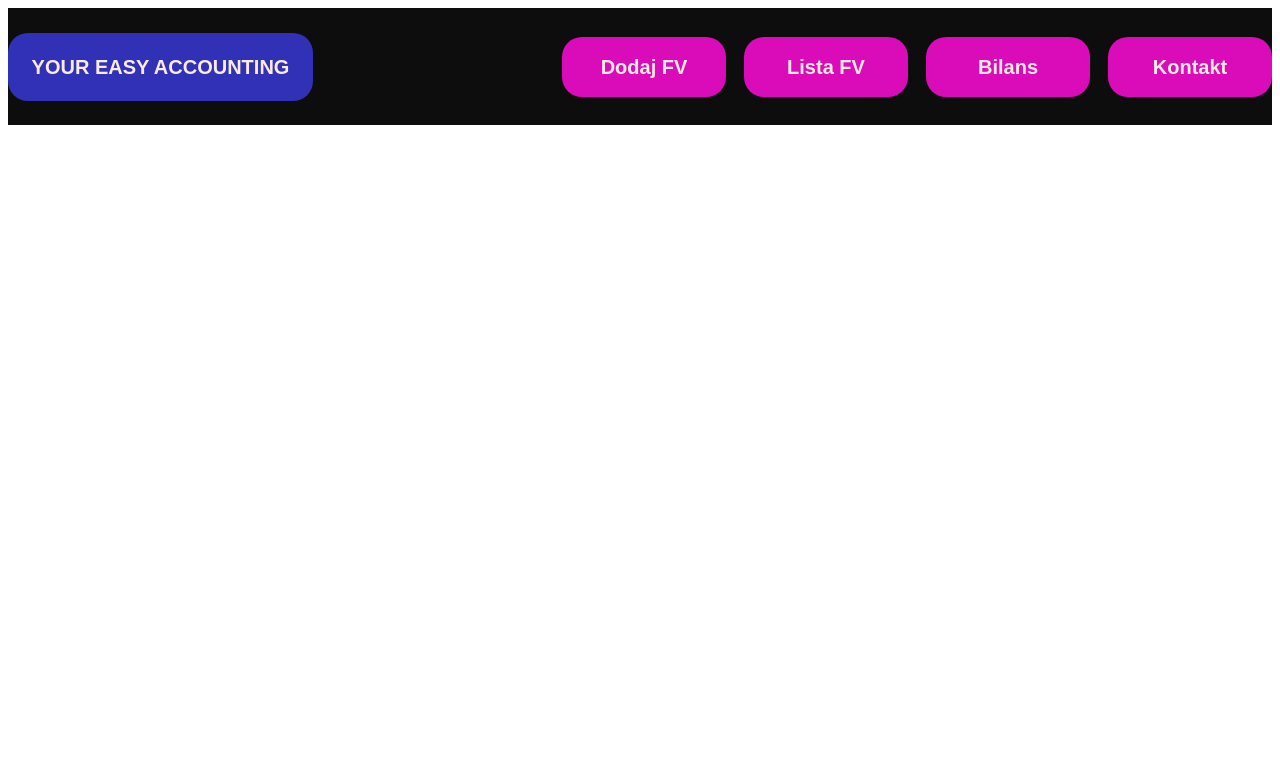
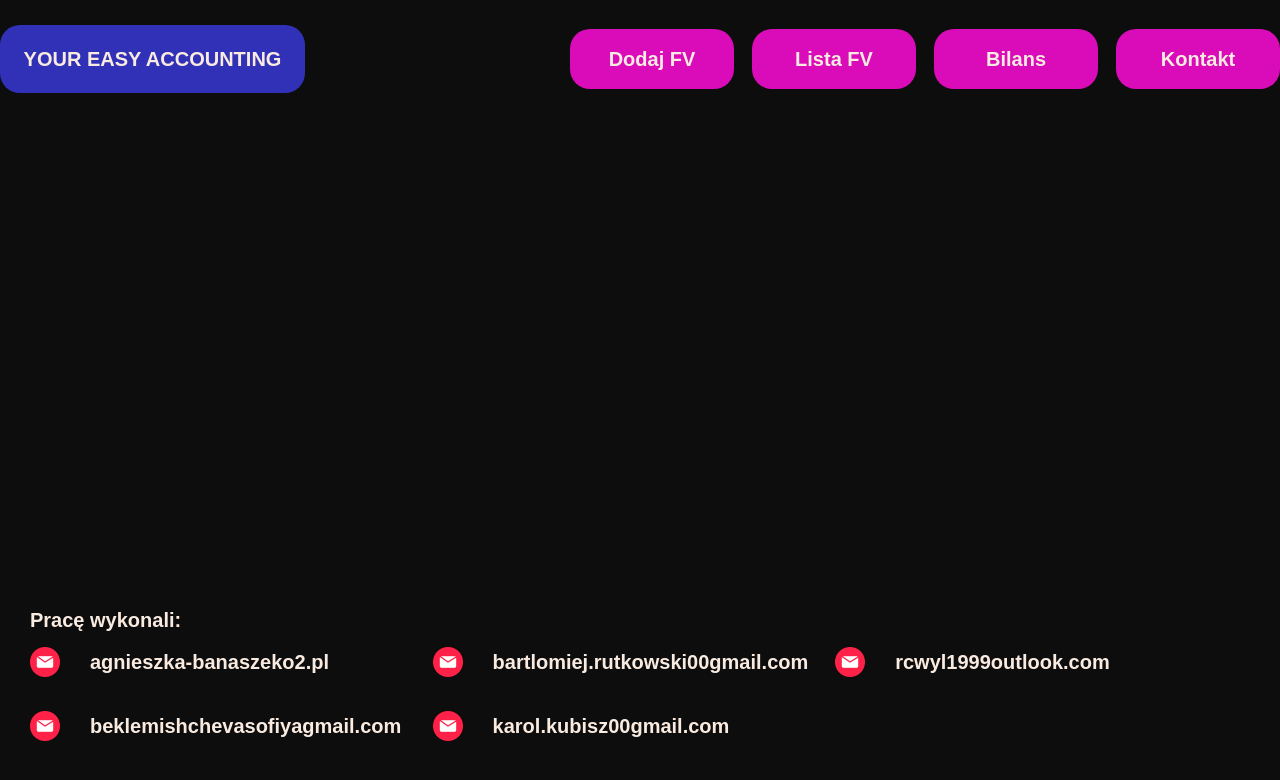
Before and after one commit to SofiiaBeklemishcheva/57986_58134_51409_58666_58667, an Angular app in the folder yourEasyAccountingClinet/: page / in a window 1280 px wide. Shown: the top 780 px of the page. Built offline with nearby package versions, Linux system fonts and the light colour scheme.

Commit message:
header & footer

```diff
--- a/yourEasyAccountingClinet/src/app/app.component.html
+++ b/yourEasyAccountingClinet/src/app/app.component.html
@@ -1 +1,3 @@
-<app-header></app-header> <router-outlet></router-outlet>
+<app-header></app-header>
+<router-outlet></router-outlet>
+<app-footer style="position: fixed; bottom: 0px"></app-footer>
--- a/yourEasyAccountingClinet/src/app/app.component.ts
+++ b/yourEasyAccountingClinet/src/app/app.component.ts
@@ -1,13 +1,14 @@
 import { Component } from '@angular/core';
 import { RouterOutlet } from '@angular/router';
 import { HeaderComponent } from './header/header.component';
+import { FooterComponent } from './footer/footer.component';
 
 @Component({
   selector: 'app-root',
   standalone: true,
   templateUrl: './app.component.html',
   styleUrl: './app.component.css',
-  imports: [RouterOutlet, HeaderComponent],
+  imports: [RouterOutlet, HeaderComponent, FooterComponent],
 })
 export class AppComponent {
   title = 'yourEasyAccountingClinet';
--- /dev/null
+++ b/yourEasyAccountingClinet/src/app/footer/footer.component.css
@@ -0,0 +1,13 @@
+.footer {
+  padding: 25px 30px;
+}
+
+.footer-authors {
+  margin: 15px 0;
+  font-size: 20px;
+}
+
+.footer-emails {
+  display: flex;
+  flex-wrap: wrap;
+}
--- /dev/null
+++ b/yourEasyAccountingClinet/src/app/footer/footer.component.html
@@ -0,0 +1,25 @@
+<footer class="footer">
+  <h2 class="footer-authors">Pracę wykonali:</h2>
+  <div class="footer-emails">
+    <div class="email">
+      <img class="email-image" src="../../assets/email.png" alt="email" />
+      <span class="email-label">agnieszka-banaszeko2.pl</span>
+    </div>
+    <div class="email">
+      <img class="email-image" src="../../assets/email.png" alt="email" />
+      <span class="email-label">bartlomiej.rutkowski00gmail.com</span>
+    </div>
+    <div class="email">
+      <img class="email-image" src="../../assets/email.png" alt="email" />
+      <span class="email-label">rcwyl1999outlook.com</span>
+    </div>
+    <div class="email">
+      <img class="email-image" src="../../assets/email.png" alt="email" />
+      <span class="email-label">beklemishchevasofiyagmail.com</span>
+    </div>
+    <div class="email">
+      <img class="email-image" src="../../assets/email.png" alt="email" />
+      <span class="email-label">karol.kubisz00gmail.com</span>
+    </div>
+  </div>
+</footer>
--- a/yourEasyAccountingClinet/src/app/header/header.component.html
+++ b/yourEasyAccountingClinet/src/app/header/header.component.html
@@ -3,13 +3,33 @@
   <div class="header-container-right">
     <div class="dropdown-container">
       <span class="dropdown-button">dodaj FV</span>
-      <a class="dropdown-button dropdown-button-reverse" href="#">wystaw</a>
-      <a class="dropdown-button dropdown-button-reverse" href="#">wprowadź</a>
+      <a
+        class="dropdown-button dropdown-button-reverse"
+        style="margin-top: 1.65cm"
+        href="#"
+        >wystaw</a
+      >
+      <a
+        class="dropdown-button dropdown-button-reverse"
+        style="margin-top: 3.3cm"
+        href="#"
+        >wprowadź</a
+      >
     </div>
     <div class="dropdown-container">
       <span class="dropdown-button">lista FV</span>
-      <a class="dropdown-button dropdown-button-reverse" href="#">wystawione</a>
-      <a class="dropdown-button dropdown-button-reverse" href="#">do zapłaty</a>
+      <a
+        class="dropdown-button dropdown-button-reverse"
+        style="margin-top: 1.65cm"
+        href="#"
+        >wystawione</a
+      >
+      <a
+        class="dropdown-button dropdown-button-reverse"
+        style="margin-top: 3.3cm"
+        href="#"
+        >do zapłaty</a
+      >
     </div>
     <a class="button" href="#">bilans</a>
     <a class="button" href="#">kontakt</a>
--- a/yourEasyAccountingClinet/src/styles.css
+++ b/yourEasyAccountingClinet/src/styles.css
@@ -32,10 +32,12 @@
 .dropdown-container {
   display: flex;
   flex-direction: column;
+  position: relative;
 }
 
 .dropdown-container:hover > .dropdown-button-reverse {
   display: block;
+  position: fixed;
 }
 
 .dropdown-button {
@@ -77,3 +79,48 @@
   line-height: 60px;
   font-family: "Arial";
 }
+
+/*E-mail styles */
+.email {
+  display: flex;
+  align-items: center;
+  width: 33%;
+  margin-bottom: 34px;
+}
+
+.email-image {
+  width: 30px;
+  height: 30px;
+  margin-right: 30px;
+}
+
+.email-label {
+  font-size: 20px;
+  color: #f9ebe0;
+  font-weight: bold;
+  font-family: "Arial", sans-serif;
+}
+
+/*Universal styles */
+
+* {
+  box-sizing: border-box;
+}
+
+body {
+  margin: 0;
+  background-color: #0e0d0d;
+  color: #f9ebe0;
+  font-weight: bold;
+  font-family: "Arial", sans-serif;
+}
+
+::placeholder {
+  color: #f9ebe0;
+  opacity: 1; /* Firefox */
+}
+
+::-ms-input-placeholder {
+  /* Edge 12 -18 */
+  color: #f9ebe0;
+}
```
Also changed, not shown: yourEasyAccountingClinet/src/app/footer/footer.component.ts (added, +12 -0 lines), yourEasyAccountingClinet/src/assets/email.png (added), yourEasyAccountingClinet/src/assets/search.png (added).
